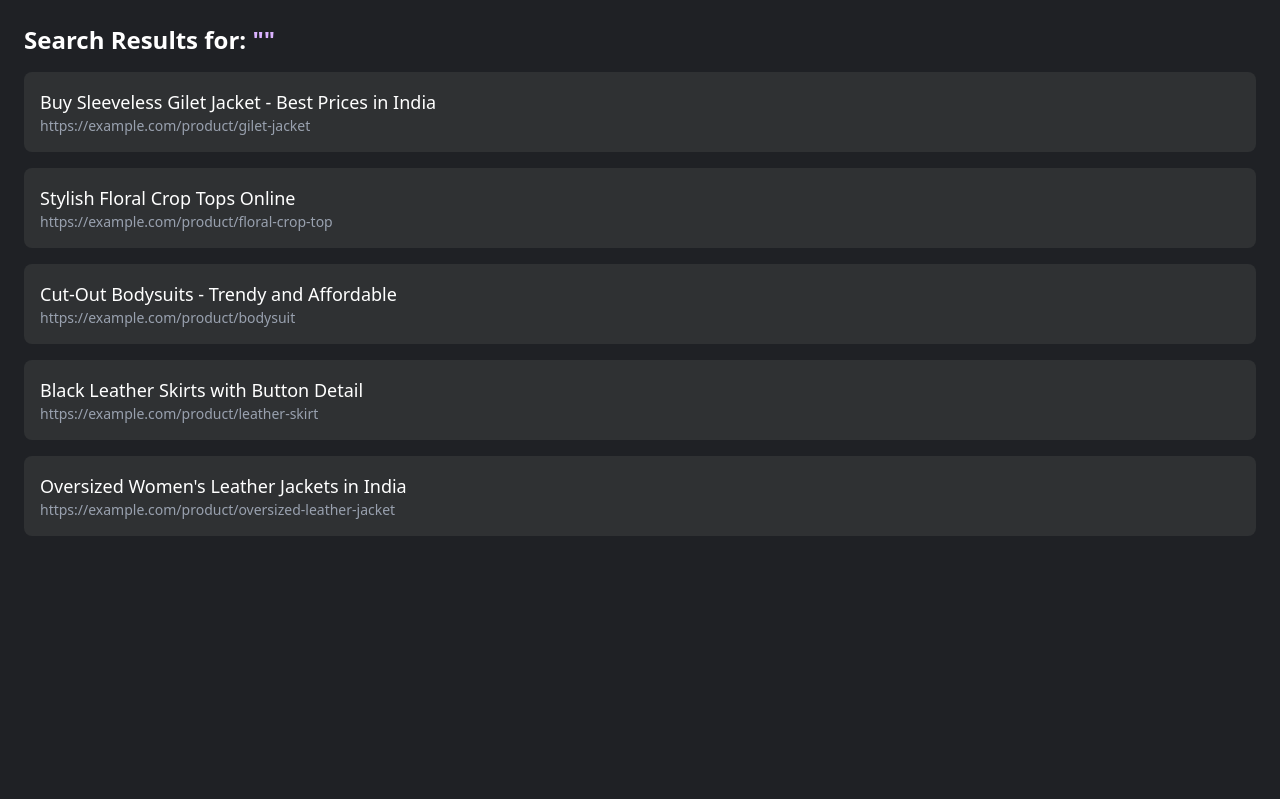
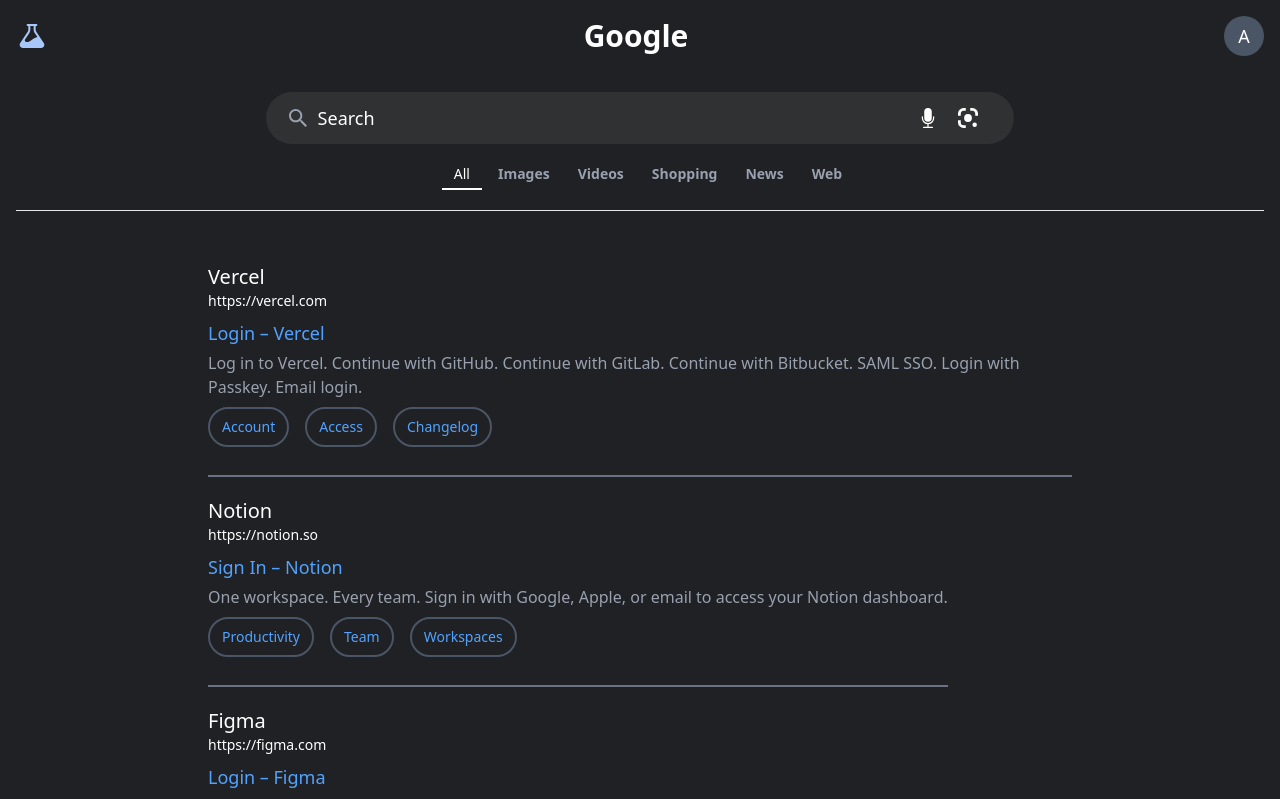
Before and after one commit to AtharvaJoshi12/google-app, a Next.js app: page /results in a window 1280 px wide. Shown: the top 799 px of the page. Built offline with nearby package versions, Linux system fonts and the light colour scheme.

Commit message:
Added result page

```diff
--- a/app/page.tsx
+++ b/app/page.tsx
@@ -13,6 +13,7 @@
 import { FaRegBell } from "react-icons/fa";
 import { FaBars } from "react-icons/fa";
 import { useRouter } from "next/navigation";
+import Link from "next/link";
 const newsFeed = [
   {
     image:
@@ -163,11 +164,13 @@
 
         {/* Bottom Nav */}
         <div className="lg:hidden fixed bottom-0 left-0 w-full bg-[#2f3133] flex justify-around items-center py-5 text-xl border-t border-gray-700">
+          <Link href="/">
           <span className=" bg-[#394357] px-2 py-1 rounded-full">
             <GoHomeFill className="text-blue-500 w-10 h-6" />
           </span>
+          </Link>
           <span>
-            <MdOutlineWatchLater className="text-gray-500 w-10 h-6" />
+            <IoMdSearch className="text-gray-500 w-10 h-6" />
           </span>
           <span>
             <FaRegBell className="text-gray-500 w-10 h-6" />
--- a/app/results/page.tsx
+++ b/app/results/page.tsx
@@ -1,6 +1,16 @@
 // app/results/page.tsx
 
 "use client";
+
+import { BsFillMicFill } from "react-icons/bs";
+import { FaBars, FaRegBell } from "react-icons/fa";
+import { GoHomeFill } from "react-icons/go";
+import { IoMdSearch } from "react-icons/io";
+import {
+  MdOutlineKeyboardArrowLeft,
+  MdOutlineWatchLater,
+} from "react-icons/md";
+import { SiGooglelens } from "react-icons/si";
 
 // import { useSearchParams } from "next/navigation";
 
@@ -10,54 +20,166 @@
 
   const dummyResults = [
     {
-      title: "Buy Sleeveless Gilet Jacket - Best Prices in India",
-      link: "https://example.com/product/gilet-jacket",
+      title: "Vercel",
+      url: "https://vercel.com",
+      heading: "Login – Vercel",
+      description:
+        "Log in to Vercel. Continue with GitHub. Continue with GitLab. Continue with Bitbucket. SAML SSO. Login with Passkey. Email login.",
+      tags: ["Account", "Access", "Changelog"],
     },
     {
-      title: "Stylish Floral Crop Tops Online",
-      link: "https://example.com/product/floral-crop-top",
+      title: "Notion",
+      url: "https://notion.so",
+      heading: "Sign In – Notion",
+      description:
+        "One workspace. Every team. Sign in with Google, Apple, or email to access your Notion dashboard.",
+      tags: ["Productivity", "Team", "Workspaces"],
     },
     {
-      title: "Cut-Out Bodysuits - Trendy and Affordable",
-      link: "https://example.com/product/bodysuit",
+      title: "Figma",
+      url: "https://figma.com",
+      heading: "Login – Figma",
+      description:
+        "Sign in to your Figma account. Use Google or email to access design and collaboration tools.",
+      tags: ["Design", "Collaboration", "Prototyping"],
     },
     {
-      title: "Black Leather Skirts with Button Detail",
-      link: "https://example.com/product/leather-skirt",
-    },
-    {
-      title: "Oversized Women's Leather Jackets in India",
-      link: "https://example.com/product/oversized-leather-jacket",
+      title: "GitHub",
+      url: "https://github.com/login",
+      heading: "Sign In to GitHub",
+      description:
+        "Sign in to GitHub to manage your repositories, pull requests, and code collaboration.",
+      tags: ["Code", "Repository", "DevOps"],
     },
   ];
+
 
   const filtered = dummyResults.filter((item) =>
     item.title.toLowerCase().includes("")
   );
 
   return (
-    <div className="min-h-screen bg-[#1f2125] text-white p-6 font-sans">
-      <h1 className="text-2xl font-semibold mb-4">
-        Search Results for: <span className="text-purple-300">""</span>
-      </h1>
+    <div className="min-h-screen bg-[#1f2125] text-white p-4 pb-20 font-sans">
+      <div className="border-b pb-5 border-gray-200">
+        {/* Top Icons */}
+        <div className="flex justify-between items-center mb-4">
+          <div className="text-xl text-white">
+            <svg
+              className="w-8 h-8 fill-[#a8c7fb]"
+              xmlns="http://www.w3.org/2000/svg"
+              focusable="false"
+              height="24px"
+              viewBox="0 -960 960 960"
+              width="24px"
+            >
+              {" "}
+              <path d="M209-120q-42 0-70.5-28.5T110-217q0-14 3-25.5t9-21.5l228-341q10-14 15-31t5-34v-110h-20q-13 0-21.5-8.5T320-810q0-13 8.5-21.5T350-840h260q13 0 21.5 8.5T640-810q0 13-8.5 21.5T610-780h-20v110q0 17 5 34t15 31l227 341q6 9 9.5 20.5T850-217q0 41-28 69t-69 28H209Zm221-660v110q0 26-7.5 50.5T401-573L276-385q-6 8-8.5 16t-2.5 16q0 23 17 39.5t42 16.5q28 0 56-12t80-47q69-45 103.5-62.5T633-443q4-1 5.5-4.5t-.5-7.5l-78-117q-15-21-22.5-46t-7.5-52v-110H430Z"></path>{" "}
+            </svg>
+          </div>
+          <p className="text-3xl font-semibold">Google</p>
+          <div className="w-10 h-10 bg-gray-600 rounded-full flex items-center justify-center text-lg">
+            A
+          </div>
+        </div>
+        <div className="flex flex-col w-full items-center">
+          <div className="flex items-center w-full mb-4">
+            {/* Search Bar */}
+            <div className="bg-[#2f3133] w-full rounded-full flex flex-row items-center lg:w-[60%] mx-auto justify-between px-5 py-3 mt-5">
+              <div className="flex flex-row justify-start items-center">
+                <p className="text-gray-400">
+                  <IoMdSearch className="text-2xl" />
+                </p>
+                <div className="w-[80%] lg:w-[600px] text-lg ml-2 text-white outline-none bg-transparent">
+                  Search
+                </div>
+              </div>
+              <div className="flex flex-row justify-center items-center">
+                <p className="mr-5 cursor-pointer">
+                  <BsFillMicFill className="text-xl" />
+                </p>
+                <p className="mr-5 cursor-pointer">
+                  <SiGooglelens className="text-xl" />
+                </p>
+              </div>
+            </div>
+          </div>
+          <div className="ml-4 flex space-x-1 text-sm">
+            <span className="px-3 py-1 text-white border-b-2 border-white">
+              All
+            </span>
+            <span className="px-3 py-1 text-gray-400 font-semibold">
+              Images
+            </span>
+            <span className="px-3 py-1 text-gray-400 font-semibold">
+              Videos
+            </span>
+            <span className="px-3 py-1 text-gray-400 font-semibold">
+              Shopping
+            </span>
+            <span className="px-3 py-1 text-gray-400 font-semibold">News</span>
+            <span className="px-3 py-1 text-gray-400 font-semibold">Web</span>
+          </div>
+        </div>
+      </div>
 
-      {filtered.length > 0 ? (
-        <ul className="space-y-4">
-          {filtered.map((result, idx) => (
-            <li
-              key={idx}
-              className="bg-[#2f3133] p-4 rounded-lg hover:bg-[#3a3c3f] transition"
-            >
-              <a href={result.link} target="_blank" rel="noopener noreferrer">
-                <h2 className="text-lg font-medium">{result.title}</h2>
-                <p className="text-sm text-gray-400">{result.link}</p>
-              </a>
-            </li>
-          ))}
-        </ul>
-      ) : (
-        <p className="text-gray-400">No results found.</p>
-      )}
+      {/* Main content */}
+      <div className="max-w-4xl mx-auto px-4 py-8">
+        {/* Top result */}
+        <div className="mb-8">
+          <div className="flex items-start flex-col">
+          {dummyResults.map((result, index) => (
+  <div key={index} className="border-b-2 pb-5 mt-5 border-gray-500">
+    <h2 className="text-xl text-white font-medium">{result.title}</h2>
+    <p className="text-white text-sm">{result.url}</p>
+    <h3 className="text-lg text-blue-400 font-medium mt-2">
+      {result.heading}
+    </h3>
+    <p className="text-gray-400 mt-1">{result.description}</p>
+    <div className="flex mt-2 text-sm text-blue-400 flex-wrap">
+      {result.tags.map((tag, idx) => (
+        <span
+          key={idx}
+          className="mr-4 mb-2 border-2 border-gray-600 px-3 py-2 rounded-full"
+        >
+          {tag}
+        </span>
+      ))}
+    </div>
+  </div>
+))}
+
+          </div>
+        </div>
+
+        {/* People also search for */}
+        <div className="mt-12">
+          <h4 className="text-lg font-medium text-gray-200 mb-4">
+            People also search for
+          </h4>
+          <div className="flex space-x-6 text-gray-500">
+            <span>Home</span>
+            <span>Search</span>
+            <span>Saved</span>
+            <span>Notifications</span>
+          </div>
+        </div>
+      </div>
+
+      {/* Bottom Nav */}
+      <div className="lg:hidden fixed bottom-0 left-0 w-full bg-[#2f3133] flex justify-around items-center py-5 text-xl border-t border-gray-700">
+        <span>
+          <GoHomeFill className="text-gray-500 w-10 h-6" />
+        </span>
+        <span className=" bg-[#394357] px-2 py-1 rounded-full">
+          <IoMdSearch className="text-blue-500 w-10 h-6" />
+        </span>
+        <span>
+          <FaRegBell className="text-gray-500 w-10 h-6" />
+        </span>
+        <span>
+          <FaBars className="text-gray-500 w-10 h-6" />
+        </span>
+      </div>
     </div>
   );
 }
--- a/app/search/page.tsx
+++ b/app/search/page.tsx
@@ -285,6 +285,8 @@
       <p className="text-sm text-gray-400 mb-2 mx-2">Recent searches</p>
       <ul className="mx-2">
         {history.map((item, idx) => (
+
+          <a key={idx} href="/results">
           <li
             key={idx}
             className="flex items-center py-2 text-lg text-gray-300 cursor-pointer"
@@ -295,6 +297,7 @@
             </span>{" "}
             {item}
           </li>
+            </a>
         ))}
       </ul>
     </div>
```
